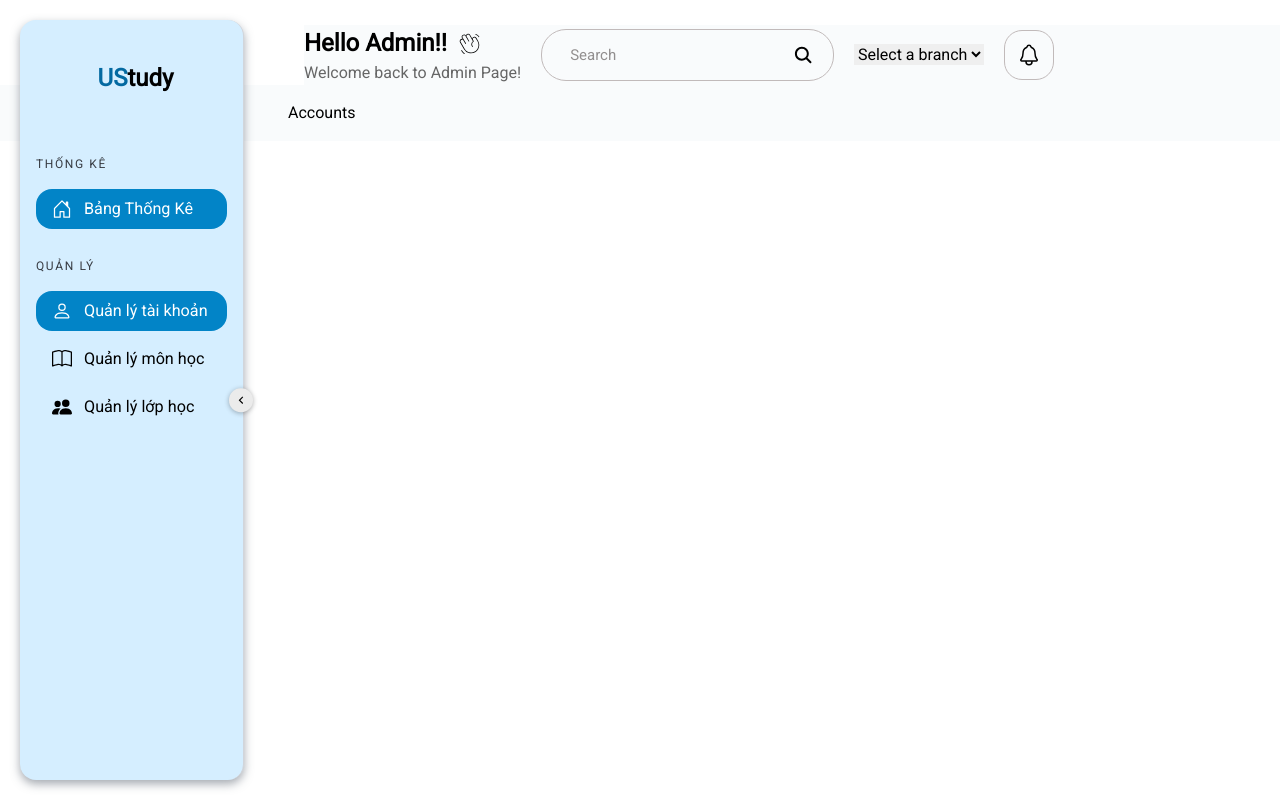
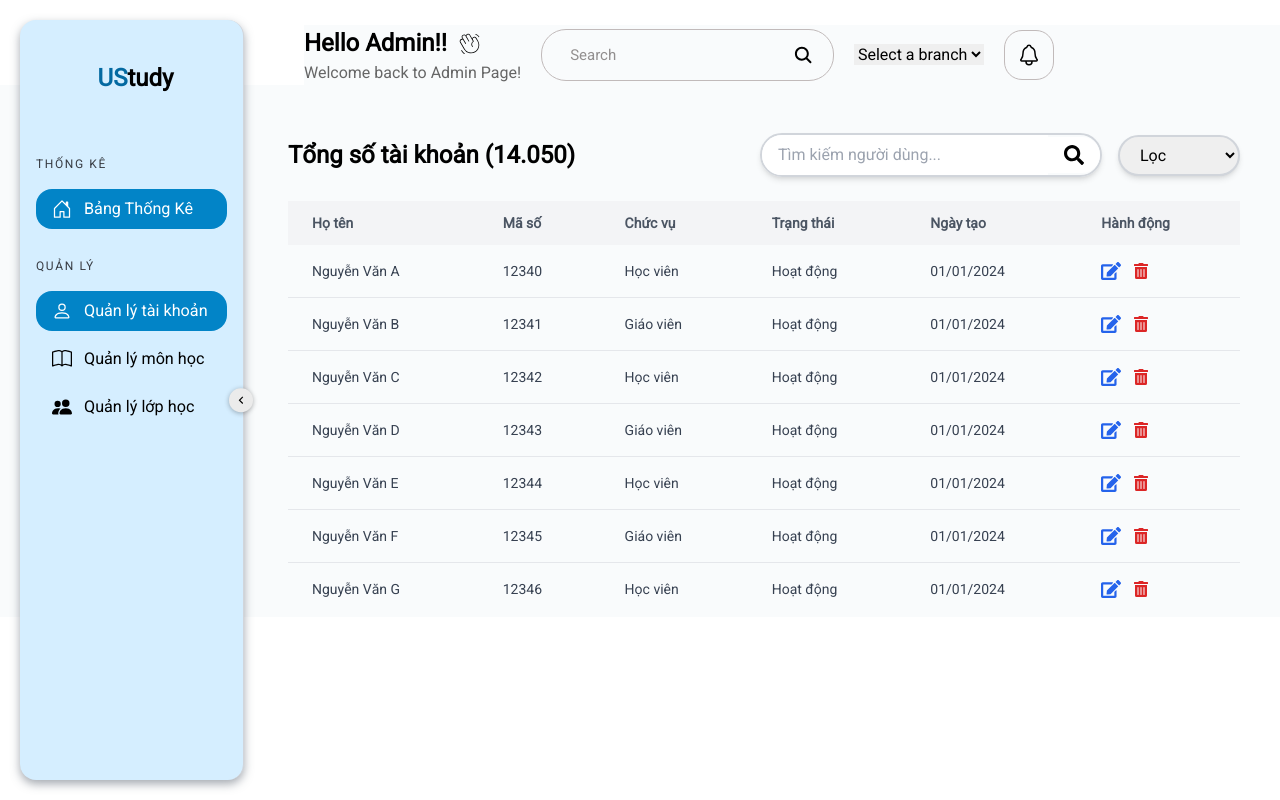
Before and after one commit to HCMUS-UStudy/UStudy-frontend, a Next.js app: page /staff/accounts in a window 1280 px wide. Built offline with nearby package versions, Linux system fonts and the light colour scheme.

Commit message:
add account page

```diff
--- a/src/app/(user)/staff/accounts/page.tsx
+++ b/src/app/(user)/staff/accounts/page.tsx
@@ -1,5 +1,111 @@
-import React from "react";
+"use client";
+import React, { useState } from "react";
+import { FaEdit, FaSearch, FaTrashAlt } from "react-icons/fa";
 
 export default function Accounts() {
-  return <div>Accounts</div>;
+  const [searchQuery, setSearchQuery] = useState("");
+
+  const handleSearch = (event: React.ChangeEvent<HTMLInputElement>) => {
+    setSearchQuery(event.target.value);
+  };
+
+  const handleSearchSubmit = (event: React.FormEvent) => {
+    event.preventDefault();
+    console.log("Search query submitted:", searchQuery);
+  };
+
+  const handleFilterChange = (event: React.ChangeEvent<HTMLSelectElement>) => {
+    console.log("Selected filter:", event.target.value);
+  };
+
+  const users = Array.from({ length: 10 }, (_, index) => ({
+    name: `Nguyễn Văn ${String.fromCharCode(65 + index)}`,
+    id: `1234${index}`,
+    role: index % 2 === 0 ? "Học viên" : "Giáo viên",
+    status: "Hoạt động",
+    createdAt: `01/01/2024`,
+  }));
+  return (
+    <>
+      <div className="flex items-center justify-between mt-8 mr-6">
+        <h2 className="text-2xl font-bold">Tổng số tài khoản (14.050)</h2>
+        <form
+          onSubmit={handleSearchSubmit}
+          className="flex items-center space-x-4 w-full md:w-96 lg:w-[30rem]">
+          <div className="flex items-center w-full border-2 border-gray-300 rounded-full shadow-md hover:shadow-lg transition-all">
+            <input
+              type="text"
+              placeholder="Tìm kiếm người dùng..."
+              value={searchQuery}
+              onChange={handleSearch}
+              className="w-full px-4 py-2 rounded-l-full focus:border-blue-500 focus:ring focus:ring-blue-200 focus:ring-opacity-50 transition ease-in-out"
+            />
+            <button
+              type="submit"
+              className="px-4 py-2 rounded-r-full bg-white text-black hover:bg-slate-100 focus:ring-2 focus:ring-blue-300">
+              <FaSearch className="h-5 w-5" />
+            </button>
+          </div>
+          <select
+            onChange={handleFilterChange}
+            className="ml-4 border-2 border-gray-300 rounded-full px-4 py-2 shadow-md focus:border-blue-500 focus:ring focus:ring-blue-200 focus:ring-opacity-50 transition-all">
+            <option value="">Lọc</option>
+            <option value="student">Học viên</option>
+            <option value="teacher">Giáo viên</option>
+            <option value="staff">Giáo vụ</option>
+          </select>
+        </form>
+      </div>
+
+      <div className="overflow-x-auto mt-6 max-h-[400px] mr-6">
+        <table className="min-w-full table-auto border-collapse">
+          <thead className="bg-gray-100">
+            <tr>
+              <th className="px-6 py-3 text-left text-sm font-semibold text-gray-600">
+                Họ tên
+              </th>
+              <th className="px-6 py-3 text-left text-sm font-semibold text-gray-600">
+                Mã số
+              </th>
+              <th className="px-6 py-3 text-left text-sm font-semibold text-gray-600">
+                Chức vụ
+              </th>
+              <th className="px-6 py-3 text-left text-sm font-semibold text-gray-600">
+                Trạng thái
+              </th>
+              <th className="px-6 py-3 text-left text-sm font-semibold text-gray-600">
+                Ngày tạo
+              </th>
+              <th className="px-6 py-3 text-left text-sm font-semibold text-gray-600">
+                Hành động
+              </th>
+            </tr>
+          </thead>
+          <tbody>
+            {users.map((user, index) => (
+              <tr key={index} className="border-b">
+                <td className="px-6 py-4 text-sm text-gray-700">{user.name}</td>
+                <td className="px-6 py-4 text-sm text-gray-700">{user.id}</td>
+                <td className="px-6 py-4 text-sm text-gray-700">{user.role}</td>
+                <td className="px-6 py-4 text-sm text-gray-700">
+                  {user.status}
+                </td>
+                <td className="px-6 py-4 text-sm text-gray-700">
+                  {user.createdAt}
+                </td>
+                <td className="px-6 py-4 text-sm text-gray-700 flex items-center space-x-3">
+                  <button className="text-blue-600 hover:text-blue-800">
+                    <FaEdit className="h-5 w-5" />
+                  </button>
+                  <button className="text-red-600 hover:text-red-800">
+                    <FaTrashAlt className="h-4 w-4" />
+                  </button>
+                </td>
+              </tr>
+            ))}
+          </tbody>
+        </table>
+      </div>
+    </>
+  );
 }
```
